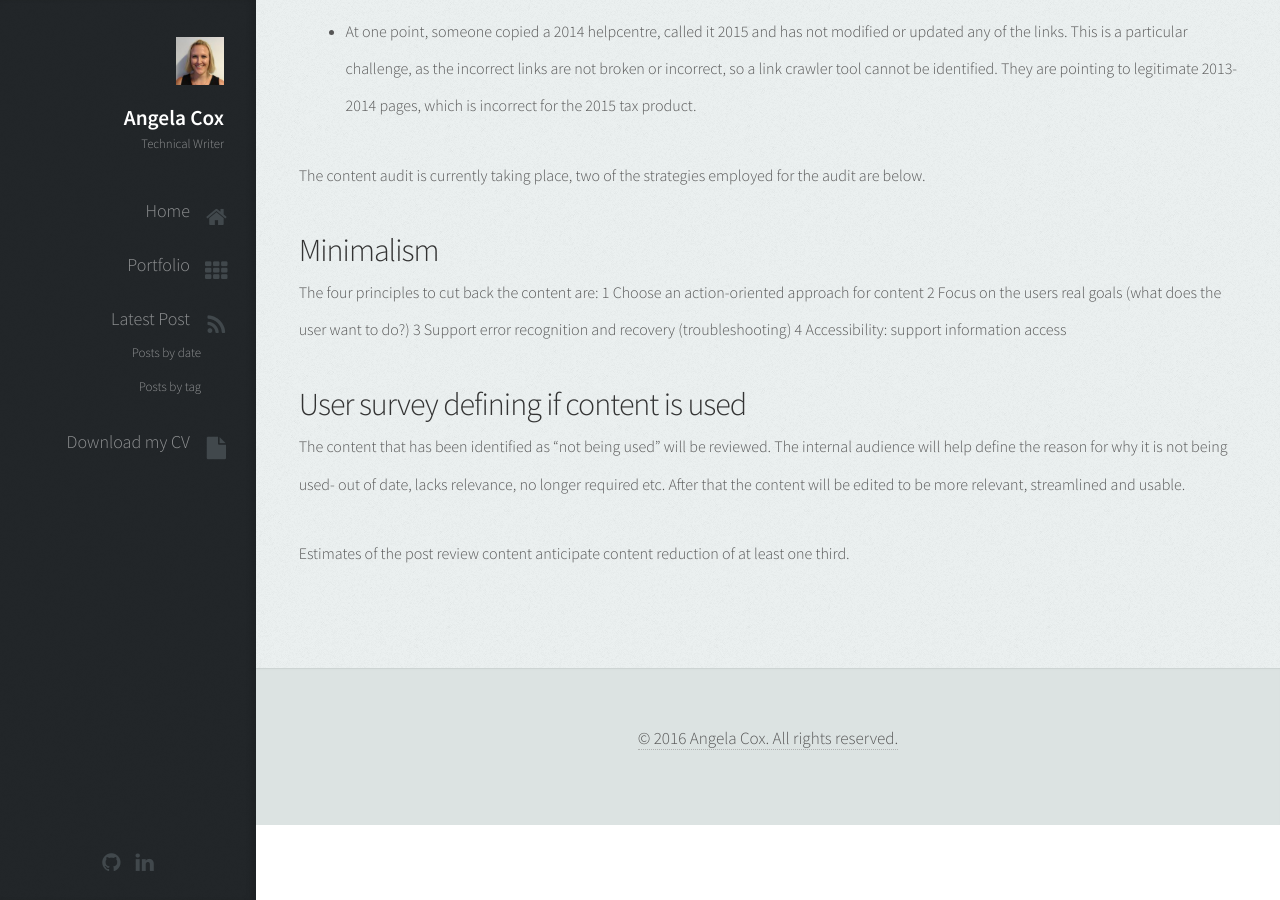
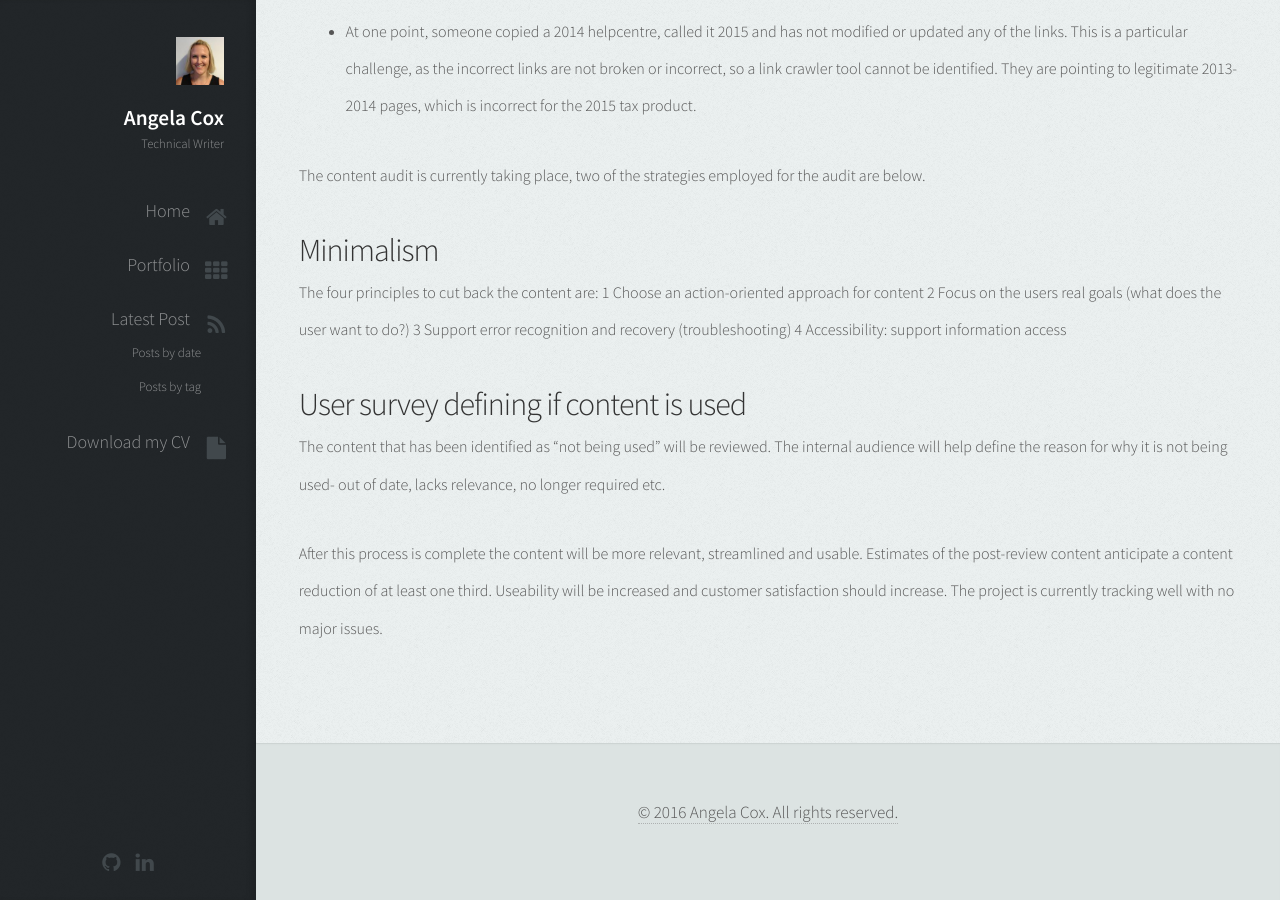
Before and after one commit to AngelaCox/UX-Portfolio, a Jekyll site: the page built from _projects/myob/documentation-audit.md, in a window 1280 px wide and 900 px high, scrolled down 1550 px. Built offline with Jekyll 4.4.1, drawn with Linux system fonts in a browser that asks for light colours.

Commit message:
one quick update.

```diff
--- a/_projects/myob/documentation-audit.md
+++ b/_projects/myob/documentation-audit.md
@@ -41,6 +41,6 @@ The four principles to cut back the content are:
 ## User survey defining if content is used
 The content that has been identified as "not being used" will be reviewed.
 The internal audience will help define the reason for why it is not being used- out of date, lacks relevance, no longer required etc.
-After that the content will be edited to be more relevant, streamlined and usable.
 
-Estimates of the post review content anticipate content reduction of at least one third.
+After this process is complete the content will be more relevant, streamlined and usable. Estimates of the post-review content anticipate a content reduction of at least one third. Useability will be increased and customer satisfaction should increase.
+The project is currently tracking well with no major issues.
```
